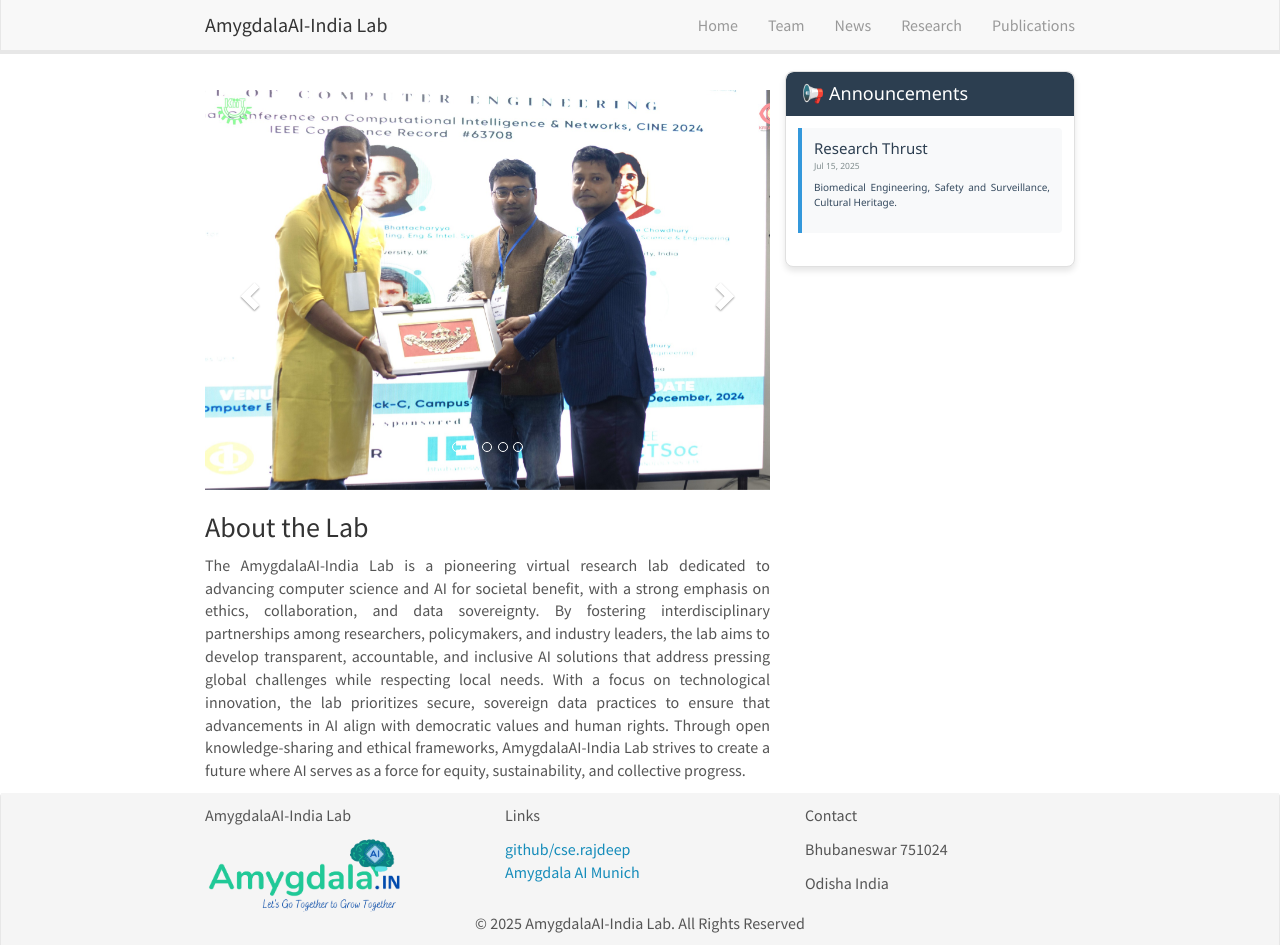
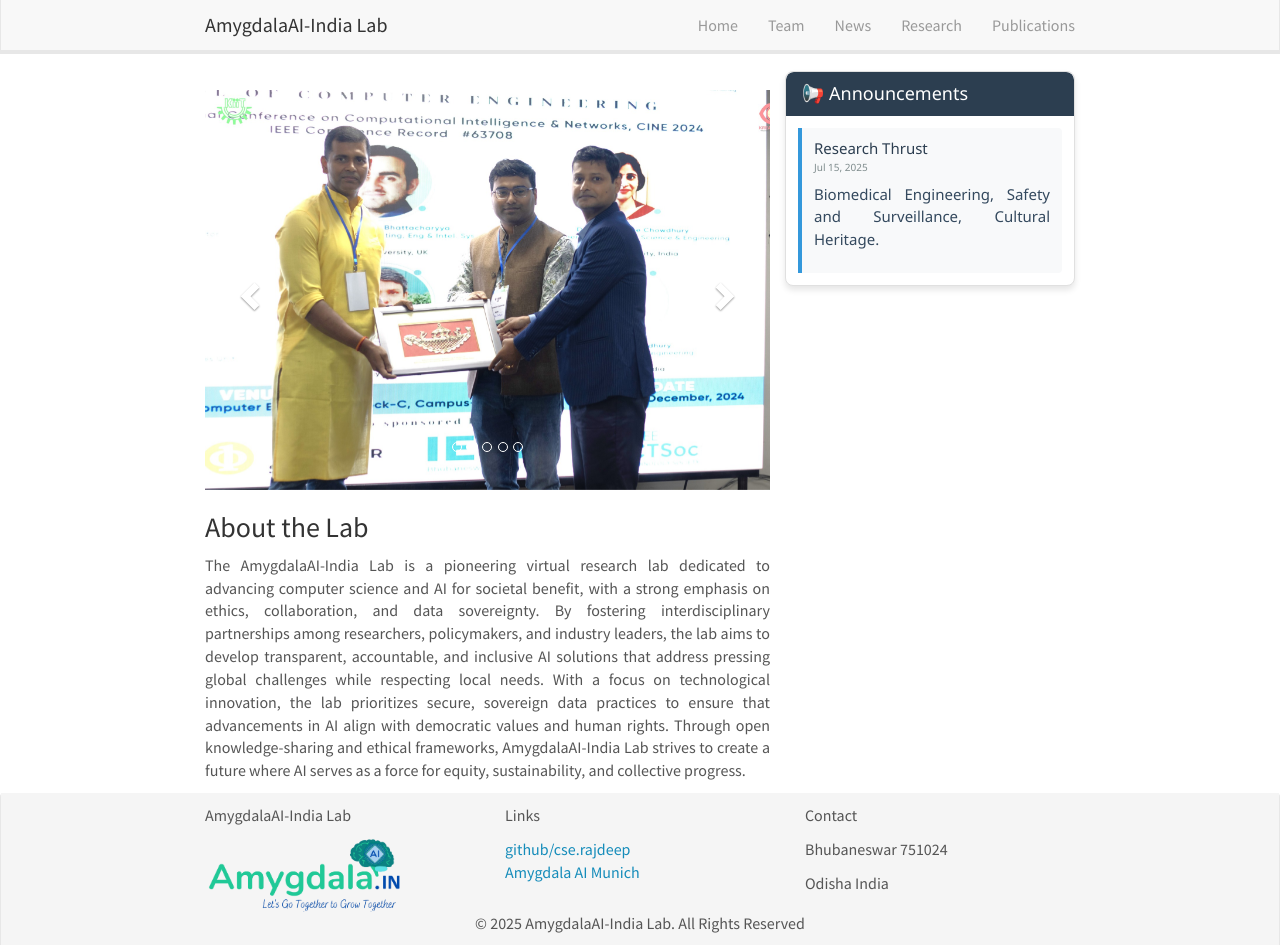
Before and after one commit to amygdalaaiindia/amygdalaaiindia.github.io, a Jekyll site: the page built from _pages/home.md, in a window 1280 px wide and 945 px high. Built offline with Jekyll 4.4.1, drawn with Linux system fonts in a browser that asks for light colours; nearby versions of some CDN libraries; comment, search, counter and statistics services are not loaded.

Commit message:
Update notice-board.html

```diff
--- a/_includes/notice-board.html
+++ b/_includes/notice-board.html
@@ -116,13 +116,13 @@
     color: #7f8c8d;
     display: block;
     margin-bottom: 8px;
-    font-size: 0.85rem;
+    font-size: 1.0rem;
   }
 
   .notice-content {
     color: #34495e;
     line-height: 1.5;
-    font-size: 1.00rem;
+    font-size: 1.5rem;
   }
 
   .no-notices {
```
